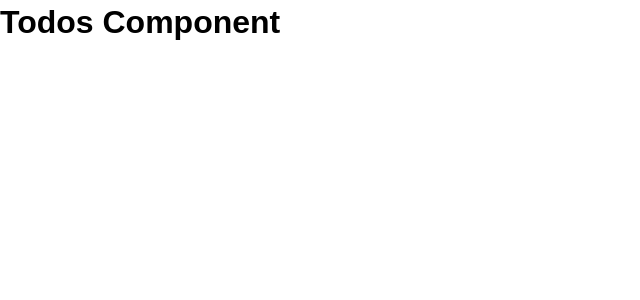
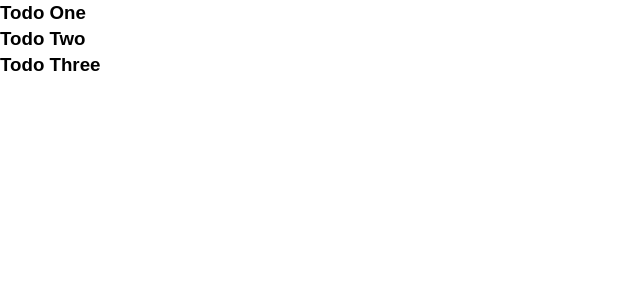
Before and after one commit to IvanSenchukov/vue-hello-world, a Vue app: page / in a window 1280 px wide. Shown: the top 300 px of the page, without its empty margins (0-640 px from the left). Built offline with nearby package versions, Linux system fonts and the light colour scheme.

Commit message:
vue_crash_todolist  - pass data to the component using v-bind directive;  - receiving passed data in component by using props field;  - iterating through the array of data by using v-for directive;

```diff
--- a/src/App.vue
+++ b/src/App.vue
@@ -1,6 +1,6 @@
 <template>
     <div id="app">
-        <Todos/>
+        <Todos v-bind:todosArray="todosArrayData"/>
     </div>
 </template>
 
@@ -12,7 +12,7 @@
         components: {Todos: Todos},
         data() {
             return {
-                todos: [
+                todosArrayData: [
                     {
                         id: 1,
                         title: "Todo One",
--- a/src/components/Todos.vue
+++ b/src/components/Todos.vue
@@ -1,12 +1,15 @@
 <template>
     <div>
-        <h1>Todos Component</h1>
+        <div v-bind:key="todoEntry.id" v-for="todoEntry in todosArray">
+            <h3>{{todoEntry.title}}</h3>
+        </div>
     </div>
 </template>
 
 <script>
     export default {
-        name: "Todos"
+        name: "Todos",
+        props: ["todosArray"]
     }
 </script>
 
```
